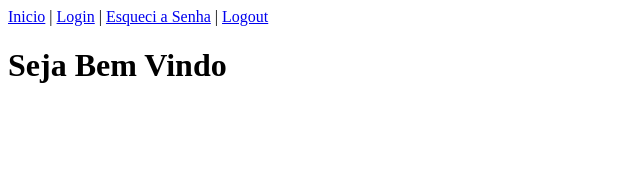
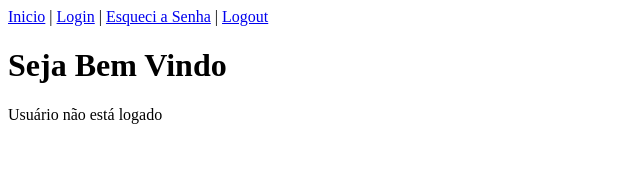
Before and after one commit to FelipeRfariasDev/angular-produtos, an Angular app: page / in a window 1280 px wide. Shown: the top 173 px of the page, without its empty margins (0-640 px from the left). Built offline with nearby package versions, Linux system fonts and the light colour scheme.

Commit message:
na tela da home mensagem se o usuario está logado ou não

```diff
--- a/src/app/components/home/home.component.html
+++ b/src/app/components/home/home.component.html
@@ -1 +1,2 @@
 <h1>{{title}}</h1>
+{{msgUsuarioLogado}}
--- a/src/app/components/home/home.component.ts
+++ b/src/app/components/home/home.component.ts
@@ -6,11 +6,14 @@ import { Component, OnInit } from '@angular/core';
 })
 export class HomeComponent implements OnInit{
   title = 'Seja Bem Vindo';
+  msgUsuarioLogado:any;
 
   ngOnInit():void{
     const accessToken = localStorage.getItem('accessToken');
     if(accessToken){
-      console.log(' Usuário Locado com accessToken: '+accessToken);
+      this.msgUsuarioLogado = ' Usuário logado com accessToken: '+accessToken;
+    }else{
+      this.msgUsuarioLogado = 'Usuário não está logado';
     }
   }
 }
```
